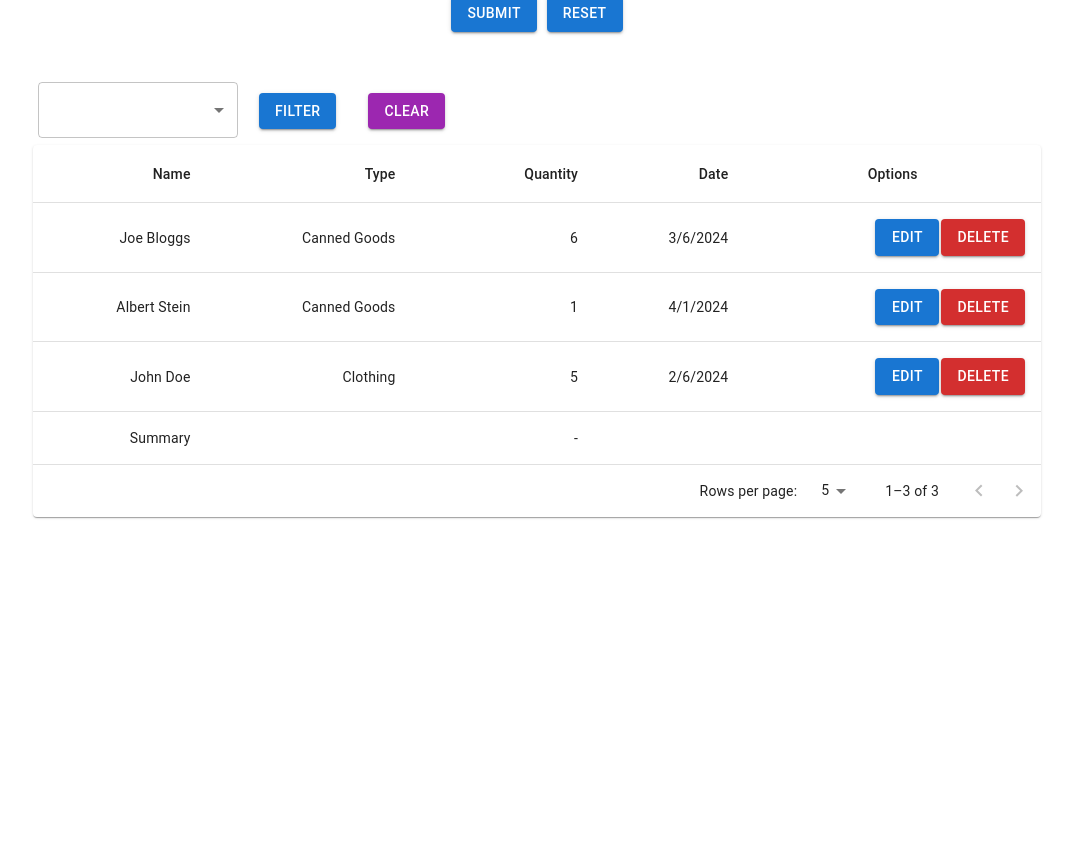
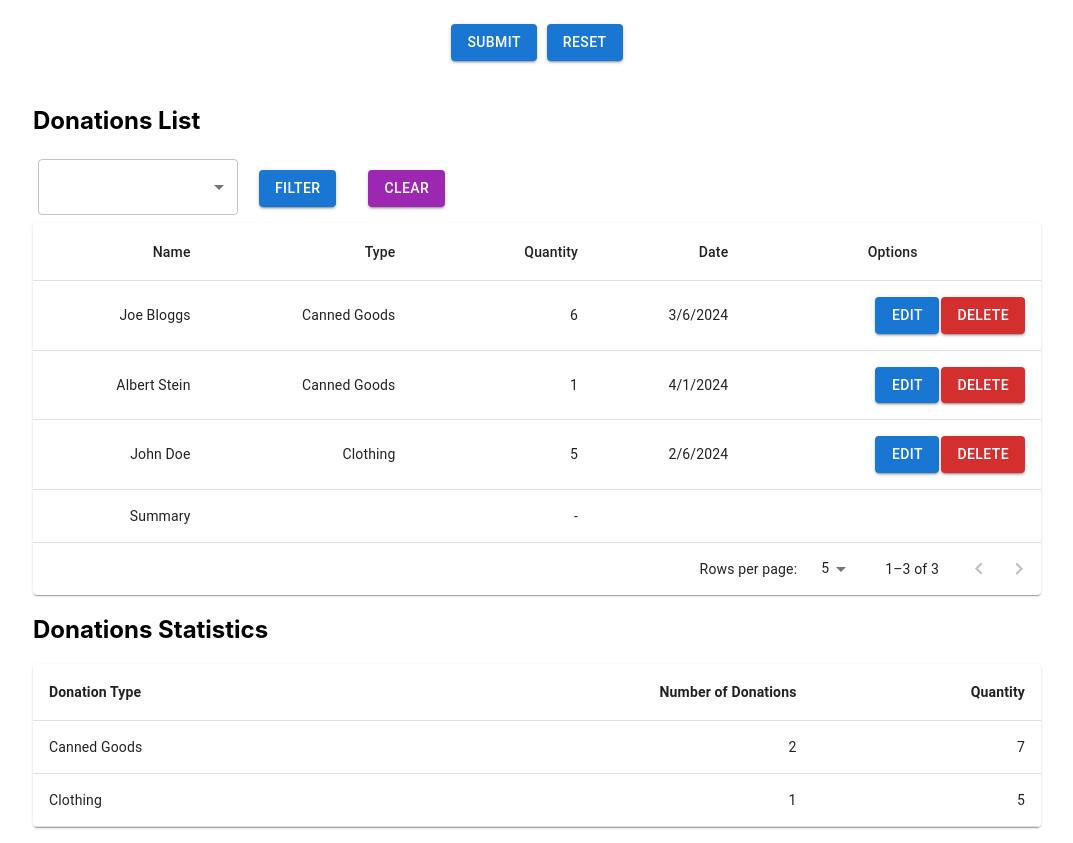
Before and after one commit to rasommer/shelter-react-demo, a React (Create React App) app: page / in a window 1280 px wide. Shown: the part 354-1197 px from the top of the page, without its empty margins (103-1176 px from the left). Before the commit the page ends 887 px from the top, so only its background shows below. Built offline with nearby package versions, Linux system fonts and the light colour scheme.

Commit message:
add statistics

```diff
--- a/src/@types/donation.d.ts
+++ b/src/@types/donation.d.ts
@@ -18,3 +18,9 @@ export type DonationContextType = {
   removeDonation: (id: number) => void;
   editDonation: (donation: Donation | undefined) => void;
 };
+
+export type DonationData = {
+  donationType: DonationType;
+  numberDonation: number;
+  quantity: number;
+};
--- a/src/App.tsx
+++ b/src/App.tsx
@@ -3,6 +3,7 @@ import "./App.css";
 import DonationForm from "./components/form/DonationForm";
 import DonationTable from "./components/list/DonationTable";
 import { DonationProvider } from "./context/DonationContext";
+import DonationStatistics from "./components/statistics/DonationStatistics";
 
 function App() {
   return (
@@ -10,6 +11,7 @@ function App() {
       <div className="App">
         <DonationForm />
         <DonationTable />
+        <DonationStatistics />
       </div>
     </DonationProvider>
   );
--- a/src/components/form/DonationForm.tsx
+++ b/src/components/form/DonationForm.tsx
@@ -57,6 +57,7 @@ const DonationForm = () => {
           alignItems="center"
           margin={5}
         >
+          <h2 style={{ marginLeft: 40 }}>New Donation</h2>
           <NameInput value={donationEdition?.name} />
           <TypeInput value={donationEdition?.type} />
 
--- a/src/components/form/input/TypeInput.tsx
+++ b/src/components/form/input/TypeInput.tsx
@@ -41,6 +41,7 @@ function TypeInput(props: TypeInputProp) {
           label="Type"
           select
           value={donationType}
+          defaultValue={donationType}
           error={!!errors.type}
           helperText={errors.type && errors.type?.message}
           onChange={handleChange}
--- a/src/components/list/DonationTable.tsx
+++ b/src/components/list/DonationTable.tsx
@@ -221,10 +221,11 @@ function DonationTable() {
 
   return (
     <Box sx={{ width: "80%", margin: "auto" }}>
+      <h2>Donations List</h2>
       <DonationTypeFilter />
       <Paper sx={{ width: "100%", mb: 2 }}>
         <TableContainer>
-          <Table sx={{ minWidth: 750 }} aria-labelledby="tableTitle">
+          <Table sx={{ minWidth: 750 }} aria-labelledby="Donations">
             <EnhancedTableHead
               numSelected={selected.length}
               order={order}
--- /dev/null
+++ b/src/components/statistics/DonationStatistics.tsx
@@ -0,0 +1,59 @@
+import {
+  Box,
+  Paper,
+  Table,
+  TableBody,
+  TableCell,
+  TableContainer,
+  TableHead,
+  TableRow,
+} from "@mui/material";
+import React from "react";
+import { DonationContext } from "../../context/DonationContext";
+import { DonationContextType, DonationData } from "../../@types/donation";
+import { DonationType } from "../../@types/donationType";
+import { createStatistics } from "../../utils/utils";
+
+function DonationStatistics() {
+  const { donations } = React.useContext(
+    DonationContext
+  ) as DonationContextType;
+
+  const statistics: DonationData[] = createStatistics(donations);
+
+  return (
+    <Box sx={{ width: "80%", margin: "auto" }}>
+      <h2>Donations Statistics</h2>
+      <Paper sx={{ width: "100%", mb: 2 }}>
+        <TableContainer>
+          <Table sx={{ minWidth: 750 }} aria-labelledby="Donations">
+            <TableHead>
+              <TableRow>
+                <TableCell sx={{ fontWeight: "bold" }} align="left">
+                  Donation Type
+                </TableCell>
+                <TableCell sx={{ fontWeight: "bold" }} align="right">
+                  Number of Donations
+                </TableCell>
+                <TableCell sx={{ fontWeight: "bold" }} align="right">
+                  Quantity
+                </TableCell>
+              </TableRow>
+            </TableHead>
+            <TableBody>
+              {statistics.map((s) => (
+                <TableRow key={s.donationType}>
+                  <TableCell align="left">{s.donationType}</TableCell>
+                  <TableCell align="right">{s.numberDonation}</TableCell>
+                  <TableCell align="right">{s.quantity}</TableCell>
+                </TableRow>
+              ))}
+            </TableBody>
+          </Table>
+        </TableContainer>
+      </Paper>
+    </Box>
+  );
+}
+
+export default DonationStatistics;
--- /dev/null
+++ b/src/utils/utils.tsx
@@ -0,0 +1,36 @@
+import Donation, { DonationData } from "../@types/donation";
+import DonationInput from "../@types/donationInput";
+import { DonationType } from "../@types/donationType";
+import { donationData } from "../resources/data/DonationData";
+
+export default function createDonation(donationInput: DonationInput): Donation {
+  const newId = donationData.length;
+  return {
+    id: newId,
+    name: donationInput.name,
+    type: donationInput.type,
+    quantity: donationInput.quantity,
+    date: donationInput.date,
+  };
+}
+
+export function createStatistics(donations: Donation[]): DonationData[] {
+  const donationDataset: DonationData[] = [];
+
+  const donationTypeKeys = Object.values(DonationType);
+  donationTypeKeys.forEach((t) => {
+    const filtered = donations.filter((d) => d.type === t);
+    if (filtered.length > 0) {
+      const total = filtered
+        .map((f) => f.quantity)
+        .reduce((total, quantity) => total + quantity);
+      donationDataset.push({
+        donationType: t,
+        numberDonation: filtered.length,
+        quantity: total,
+      });
+    }
+  });
+
+  return donationDataset;
+}
```
Also changed, not shown: src/utils/CreateDonation.tsx (deleted, +0 -14 lines), public/manifest.json.
